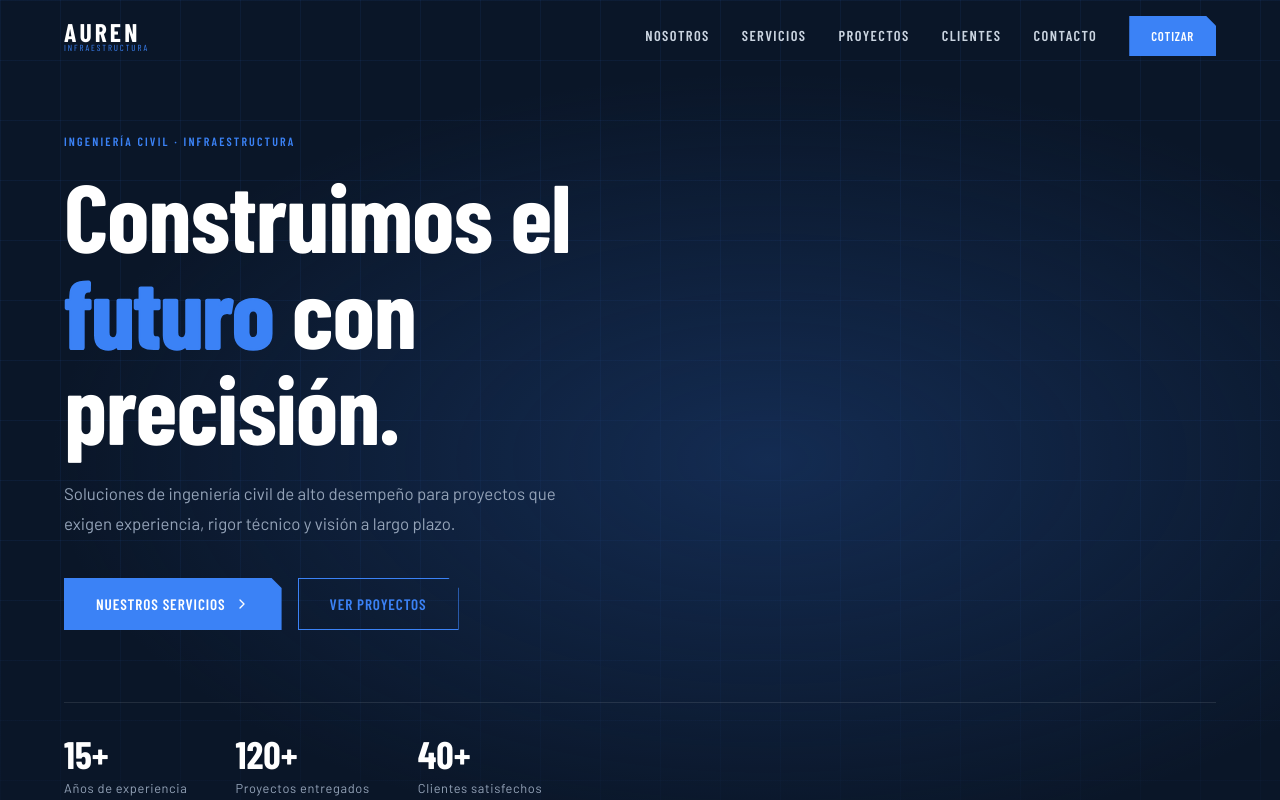
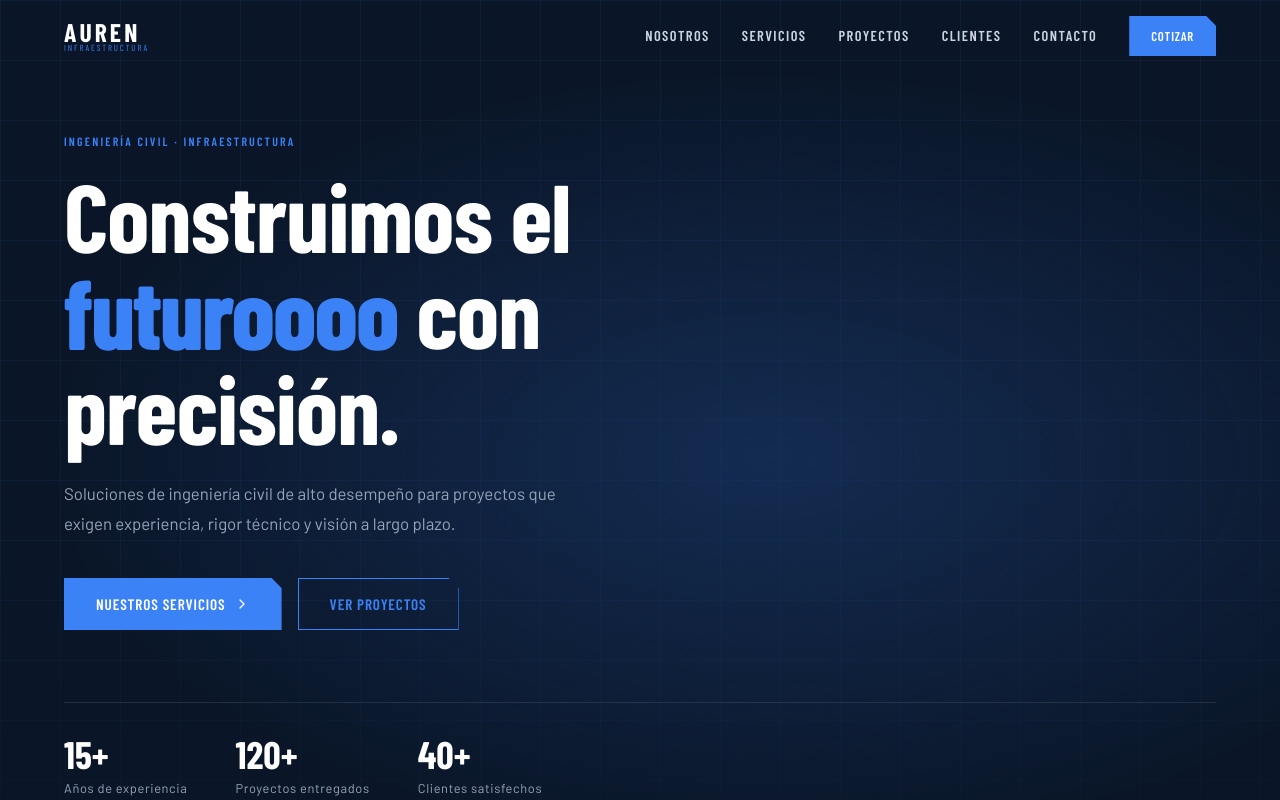
Before and after one commit to Diegocho1/auren-web, a React (Vite) app: page / in a window 1280 px wide. Shown: the top 800 px of the page. Built offline with nearby package versions, Linux system fonts and the light colour scheme; a web font is replaced by a local one.

Commit message:
Cambiar hero

```diff
--- a/src/components/sections/Hero.jsx
+++ b/src/components/sections/Hero.jsx
@@ -12,7 +12,7 @@ export default function Hero() {
         <p className="section-label fade-up">Ingeniería Civil · Infraestructura</p>
         <h1 className="hero__title fade-up delay-1">
           Construimos el<br />
-          <span className="hero__title-accent">futuro</span> con<br />
+          <span className="hero__title-accent">futuroooo</span> con<br />
           precisión.
         </h1>
         <p className="hero__subtitle fade-up delay-2">
```
